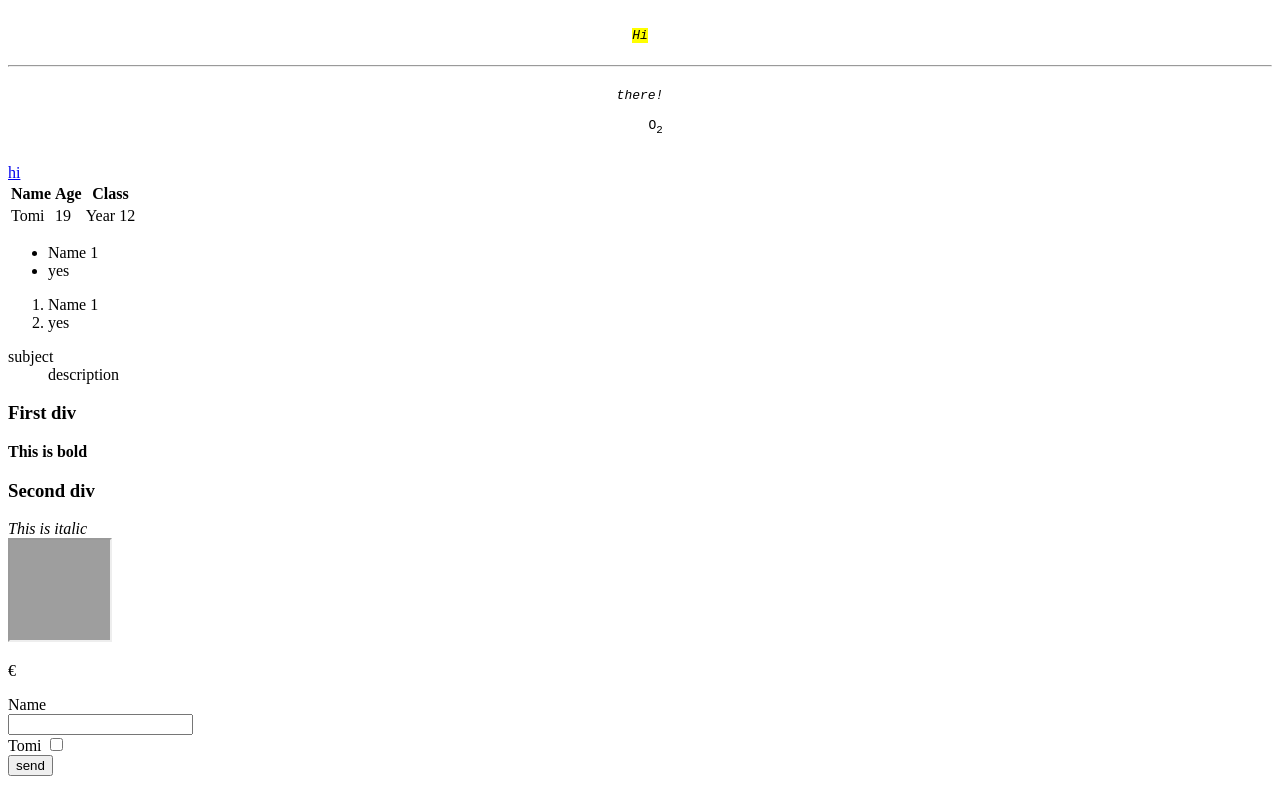
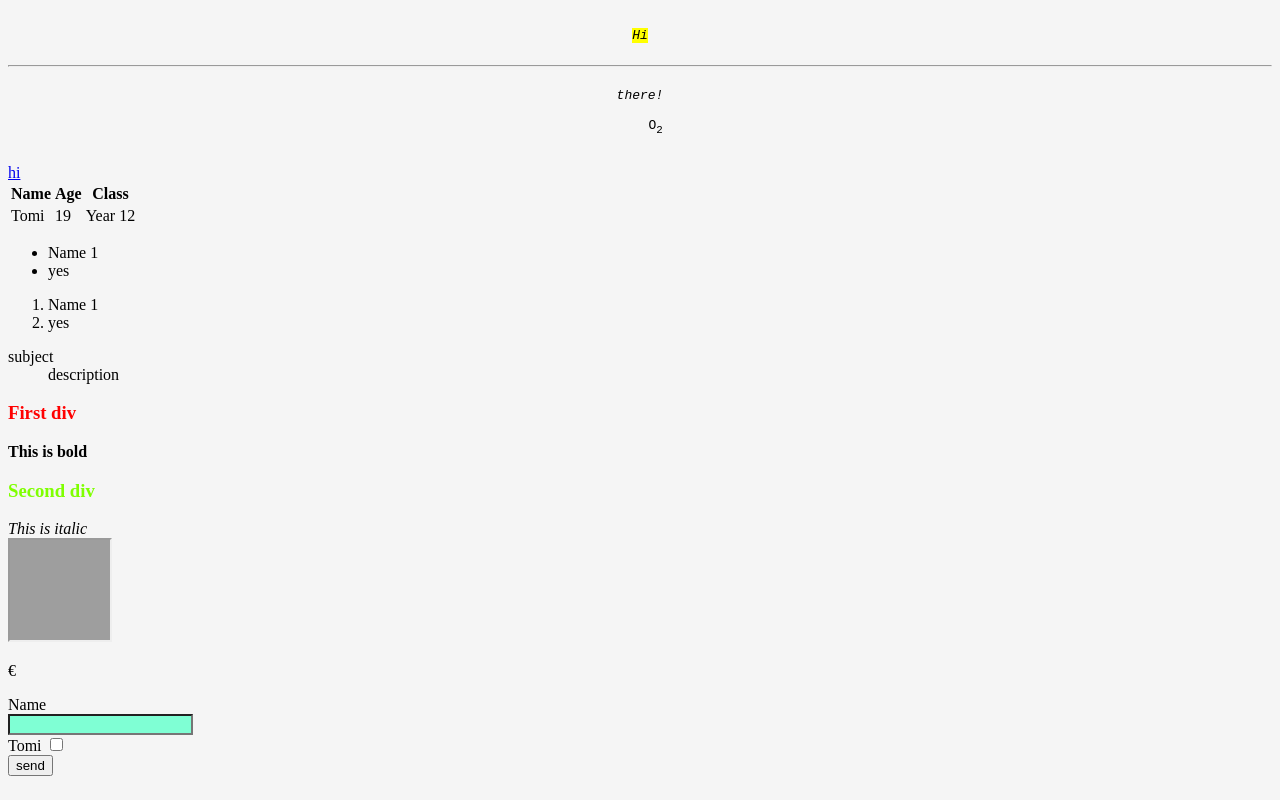
Before and after one commit to Wynmatte/HTML-CSS-JS-test, a plain HTML site: page index.html in a window 1280 px wide. Drawn offline with Linux system fonts and the light colour scheme; grey boxes are pictures that could not be loaded.

Commit message:
added and modified styles.css

```diff
--- a/index.html
+++ b/index.html
@@ -4,6 +4,7 @@
 <head>
   <title>test</title>
   <link rel="icon" href="https://cdn-icons-png.flaticon.com/512/620/620851.png">
+  <link rel="stylesheet" href="styles.css">
 </head>
 
 <body>
@@ -51,14 +52,14 @@ there!
   <b>This is bold</b>
 </div>
   <div id="2">
-    <h3>Second div</h3>
+    <h3 class="heading">Second div</h3>
     <i>This is italic</i>
   </div>
 
 <iframe src="https://google.com" height="100" width="100" style="border: 1;"></iframe>
  <p>&euro;</p>
 
-<form action="script.js">
+<form action="script.js"> <!--WHEN SUBMIT BUTTON IS PRESSED, THE VALUES ARE SENT TO THE LINK IN ACTION ATTR-->
   <label for="username">Name</label>
   <br>
   <input type="text" name="username" id="username">
--- /dev/null
+++ b/styles.css
@@ -0,0 +1,23 @@
+html {
+    height: 100%;
+    width: 100%;
+  }
+
+body {
+    background-color: whitesmoke;
+  }
+
+  /* this is a comment*/
+
+h3 {
+    color: red;
+}
+
+#username {
+    background-color: aquamarine;
+    border-radius: 20;
+}
+
+.heading{
+    color: chartreuse;
+}
```
